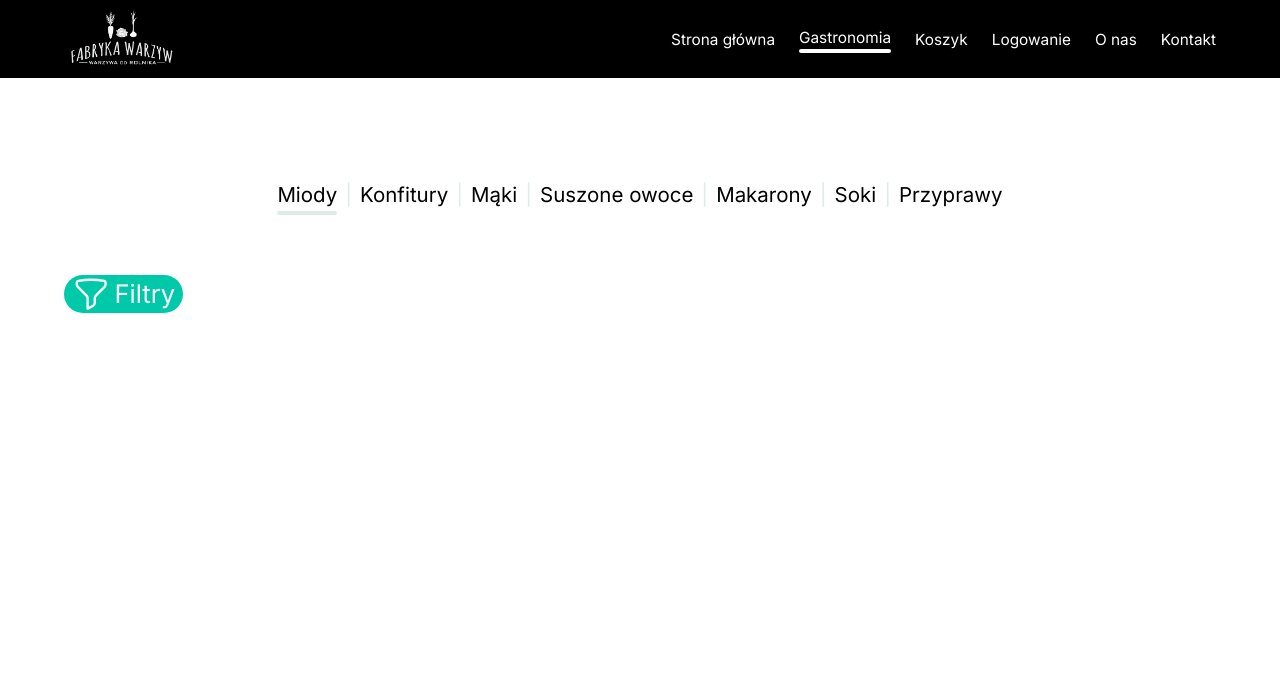
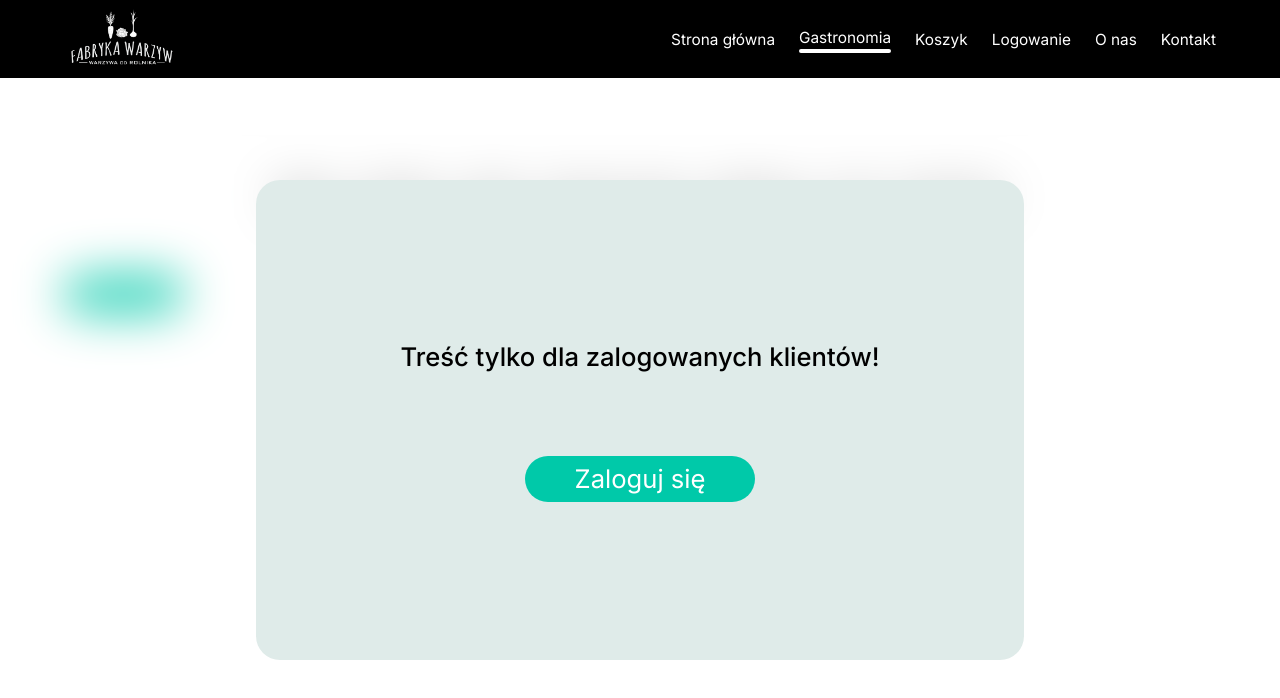
Before and after one commit to WasiakKacper/Fabryka-Warzyw, a React (Vite) app in the folder client/: page /gastronomy in a window 1280 px wide. Shown: the top 698 px of the page. Built offline with nearby package versions, Linux system fonts and the light colour scheme.

Commit message:
feat(Gastronomy): Add preventing customers with no account from seeing gastronomy content.

```diff
--- a/client/src/App.jsx
+++ b/client/src/App.jsx
@@ -1,5 +1,7 @@
 import Home from "./Pages/Home.jsx";
 import Gastronomy from "./Pages/Gastronomy.jsx";
+import Cart from "./Pages/Cart.jsx";
+
 import { BrowserRouter as Router, Routes, Route } from "react-router";
 import "./App.css";
 
@@ -10,6 +12,7 @@ function App() {
         <Routes>
           <Route path="/" element={<Home />} />
           <Route path="/gastronomy" element={<Gastronomy />} />
+          <Route path="/cart" element={<Cart />} />
         </Routes>
       </Router>
     </main>
--- a/client/src/Components/Navbar.jsx
+++ b/client/src/Components/Navbar.jsx
@@ -8,7 +8,7 @@ const Navbar = (props) => {
   const name = props.name;
 
   return (
-    <header className="fixed block w-full h-auto bg-(--black) ">
+    <header className="fixed block w-full h-auto bg-(--black) z-10000">
       <nav className="realtive flex w-[90%] h-auto justify-between mx-auto">
         {/* Logo */}
         <img
--- /dev/null
+++ b/client/src/Pages/Cart.jsx
@@ -0,0 +1,17 @@
+import React from "react";
+import Navbar from "../Components/Navbar";
+
+const Cart = () => {
+  return (
+    <article>
+      <Navbar name="Cart" />
+      <section className="pt-45">
+        <h1>Koszyk</h1>
+        <div></div>
+        <button></button>
+      </section>
+    </article>
+  );
+};
+
+export default Cart;
--- a/client/src/Pages/Gastronomy.jsx
+++ b/client/src/Pages/Gastronomy.jsx
@@ -1,6 +1,8 @@
 import React, { useState } from "react";
 import Navbar from "../Components/Navbar.jsx";
 import FilterBtn from "../Components/FilterBtn.jsx";
+
+import { Link } from "react-router";
 import "../App.css";
 
 const categories = [
@@ -16,9 +18,25 @@ const categories = [
 const Gastronomy = () => {
   const [isClicked, setIsClicked] = useState(0);
 
+  const [isLogged, setIsLogged] = useState(false);
+
   return (
     <article>
       <Navbar name="Gastronomy" />
+      {!isLogged ? (
+        <div className="fixed top-0 left-0 w-[100vw] h-[100vh] backdrop-blur-xl">
+          <section className="bg-(--background) w-[60%] h-[60%] mt-45 mx-auto flex flex-col justify-center rounded-3xl">
+            <h3 className="text-[4vw] md:text-[3vw] lg:text-[2vw] font-medium text-center">
+              Treść tylko dla zalogowanych klientów!
+            </h3>
+            <button className="mt-20 py-1 w-[30%] rounded-4xl mx-auto text-[4vw] md:text-[3vw] lg:text-[2vw] bg-(--accent) text-(--white) cursor-pointer">
+              <Link path="/login">Zaloguj się</Link>
+            </button>
+          </section>
+        </div>
+      ) : (
+        <></>
+      )}
       <nav className="w-[90%] lg:w-full overflow-x-auto lg:overflow-hidden pt-45 mx-auto">
         <ul className="flex lg:justify-center w-full text-[4vw] md:text-[3vw] lg:text-[1.6vw] *:px-1">
           {categories.map((item, index) => (
--- a/client/src/Pages/Home.jsx
+++ b/client/src/Pages/Home.jsx
@@ -6,6 +6,7 @@ import Gallery from "../Components/Gallery.jsx";
 import Vegetables from "../Components/Products/Vegetables.jsx";
 import Fruits from "../Components/Products/Fruits.jsx";
 import Footer from "../Components/Footer.jsx";
+import FilterBtn from "../Components/FilterBtn.jsx";
 
 const Home = () => {
   const [isClicked, setIsClicked] = useState(1);
@@ -41,6 +42,9 @@ const Home = () => {
           )}
         </li>
       </ul>
+      <div className="w-[90%] mx-auto">
+        <FilterBtn />
+      </div>
       <section>{isClicked == 1 ? <Vegetables /> : <Fruits />}</section>
       <Footer />
     </article>
```
